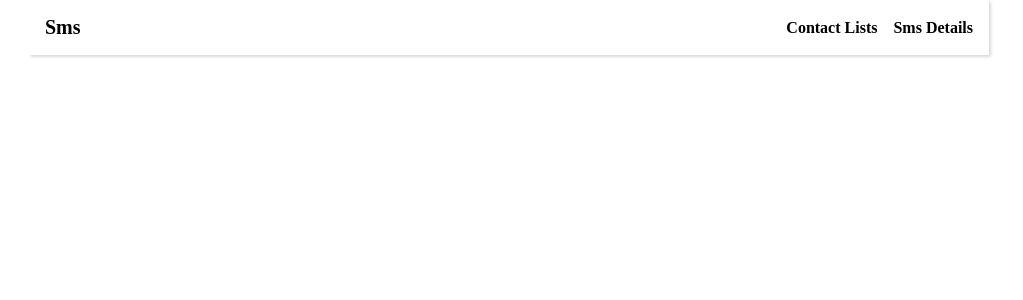
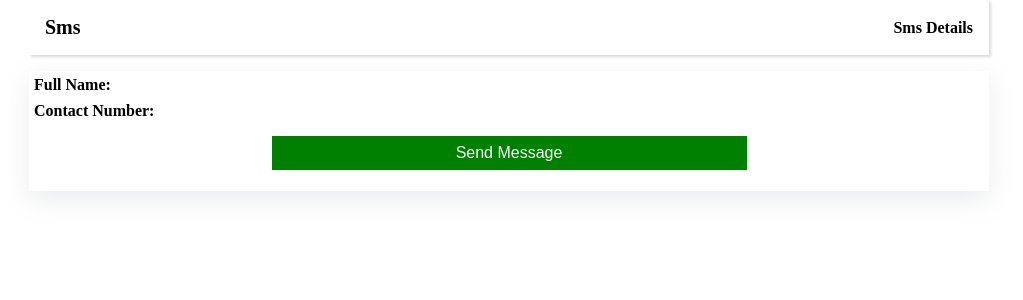
Before and after one commit to GautamGunecha/Mern-Sms, a React (Create React App) app in the folder client/: page /user/1 in a window 1280 px wide. Shown: the top 300 px of the page, without its empty margins (131-1154 px from the left). Built offline with nearby package versions, Linux system fonts and the light colour scheme; no server answers.

Commit message:
user-detal-page

```diff
--- a/client/src/components/Header/Header.jsx
+++ b/client/src/components/Header/Header.jsx
@@ -10,9 +10,6 @@ const Header = () => {
         <h1>Sms</h1>
       </Link>
       <section>
-        <Link to="/contacts">
-          <p>Contact Lists</p>
-        </Link>
         <p>Sms Details</p>
       </section>
     </div>
--- a/client/src/pages/ContactDetails/ContactDetails.css
+++ b/client/src/pages/ContactDetails/ContactDetails.css
@@ -0,0 +1,27 @@
+.contactDetails {
+    width: 75%;
+    margin: 1em auto;
+}
+
+.contactDetails p {
+    font-weight: 600;
+    margin-bottom: .5em;
+}
+
+.contactDetails p span {
+    font-weight: 500;
+}
+
+.contactDetails button {
+    width: 50%;
+    display: flex;
+    margin: 1em auto;
+    align-items: center;
+    justify-content: center;
+    background-color: green;
+}
+
+.contactDetails button:hover {
+    margin-top: 1em;
+    background-color: lightgreen;
+}
--- a/client/src/pages/ContactDetails/ContactDetails.jsx
+++ b/client/src/pages/ContactDetails/ContactDetails.jsx
@@ -4,6 +4,7 @@ import { useDispatch, useSelector } from "react-redux";
 import { getUser } from "../../redux/actions/userActions";
 
 import "./ContactDetails.css";
+import Card from "../../components/Card/Card";
 
 const ContactDetails = () => {
   const { id } = useParams();
@@ -15,7 +16,24 @@ const ContactDetails = () => {
     dispatch(getUser(id));
   }, [dispatch, id]);
 
-  return <div className="contactDetails"></div>;
+  return (
+    <div className="contactDetails">
+      <Card>
+        <p>
+          Full Name:{" "}
+          <span>
+            {user.firstName} {user.lastName}
+          </span>
+        </p>
+
+        <p>
+          Contact Number: <span>{user.contactNumber}</span>
+        </p>
+
+        <button>Send Message</button>
+      </Card>
+    </div>
+  );
 };
 
 export default ContactDetails;
--- a/client/src/pages/ContactList/ContactLists.css
+++ b/client/src/pages/ContactList/ContactLists.css
@@ -8,6 +8,10 @@
     margin-top: 1em;
     text-align: center;
     font-weight: 600;
+    margin-bottom: 1em;
+}
+
+.contactLists h1 {
     margin-bottom: 1em;
 }
 
@@ -54,3 +58,9 @@
 .send-btn:hover {
     background-color: lightgreen;
 }
+
+@media screen and (max-width: 800px) {
+    .contactLists {
+        margin-top: 22em;
+    }
+}
--- a/client/src/pages/ContactList/ContactLists.jsx
+++ b/client/src/pages/ContactList/ContactLists.jsx
@@ -21,6 +21,7 @@ const ContactLists = () => {
 
   return (
     <div className="contactLists">
+      <h1>Contacts Lists</h1>
       {loading ? <p className="loading">Loading...</p> : ""}
       {contactLists.map((data) => (
         <Card key={data._id}>
@@ -31,16 +32,13 @@ const ContactLists = () => {
                 {data.firstName} {data.lastName}
               </span>{" "}
             </p>
-            <p>
-              Contact Number: <span>{data.contactNumber}</span>
-            </p>
 
             <section>
               <button onClick={() => deleteUser(data._id)} className="del-btn">
                 Delete Contact
               </button>
               <button className="send-btn">
-                <Link to={`/user/${data._id}`}>Send Sms</Link>
+                <Link to={`/user/${data._id}`}>Get User Info</Link>
               </button>
             </section>
           </div>
--- a/client/src/pages/Home.jsx
+++ b/client/src/pages/Home.jsx
@@ -1,10 +1,14 @@
 import React from "react";
 import UserForm from "../components/UserForm/UserForm";
+import ContactLists from "./ContactList/ContactLists";
 
 const Home = () => {
   return (
     <div>
       <UserForm />
+      <div>
+        <ContactLists />
+      </div>
     </div>
   );
 };
--- a/client/src/routes/MyRoutes.jsx
+++ b/client/src/routes/MyRoutes.jsx
@@ -4,7 +4,6 @@ import { BrowserRouter, Routes, Route } from "react-router-dom";
 import Header from "../components/Header/Header";
 import Notification from "../components/Notification/Notification";
 import ContactDetails from "../pages/ContactDetails/ContactDetails";
-import ContactLists from "../pages/ContactList/ContactLists";
 import Home from "../pages/Home";
 
 const MyRoutes = () => {
@@ -14,7 +13,6 @@ const MyRoutes = () => {
       <Notification />
       <Routes>
         <Route exact path="/" element={<Home />} />
-        <Route exact path="/contacts" element={<ContactLists />} />
         <Route exact path="/user/:id" element={<ContactDetails />} />
       </Routes>
     </BrowserRouter>
```
